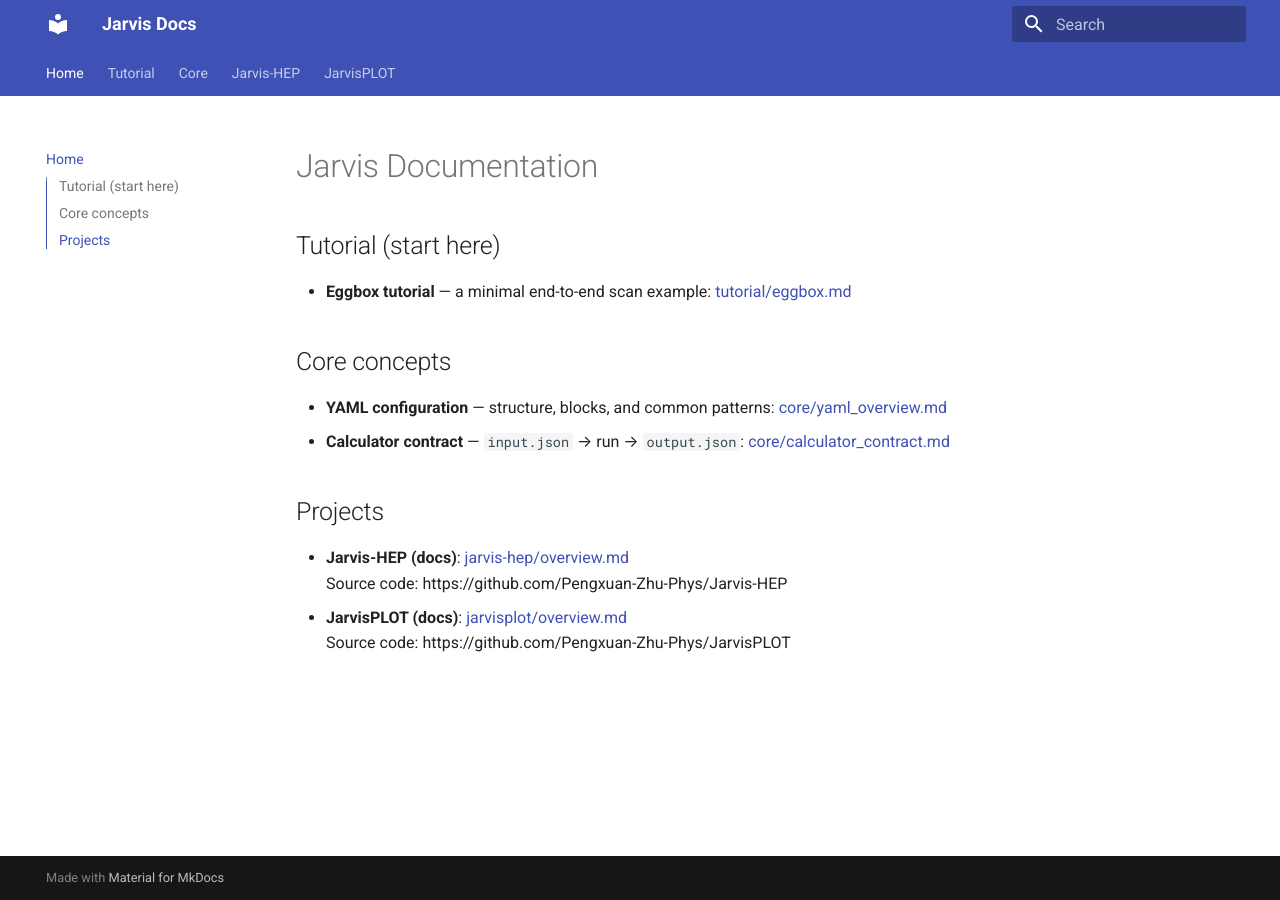
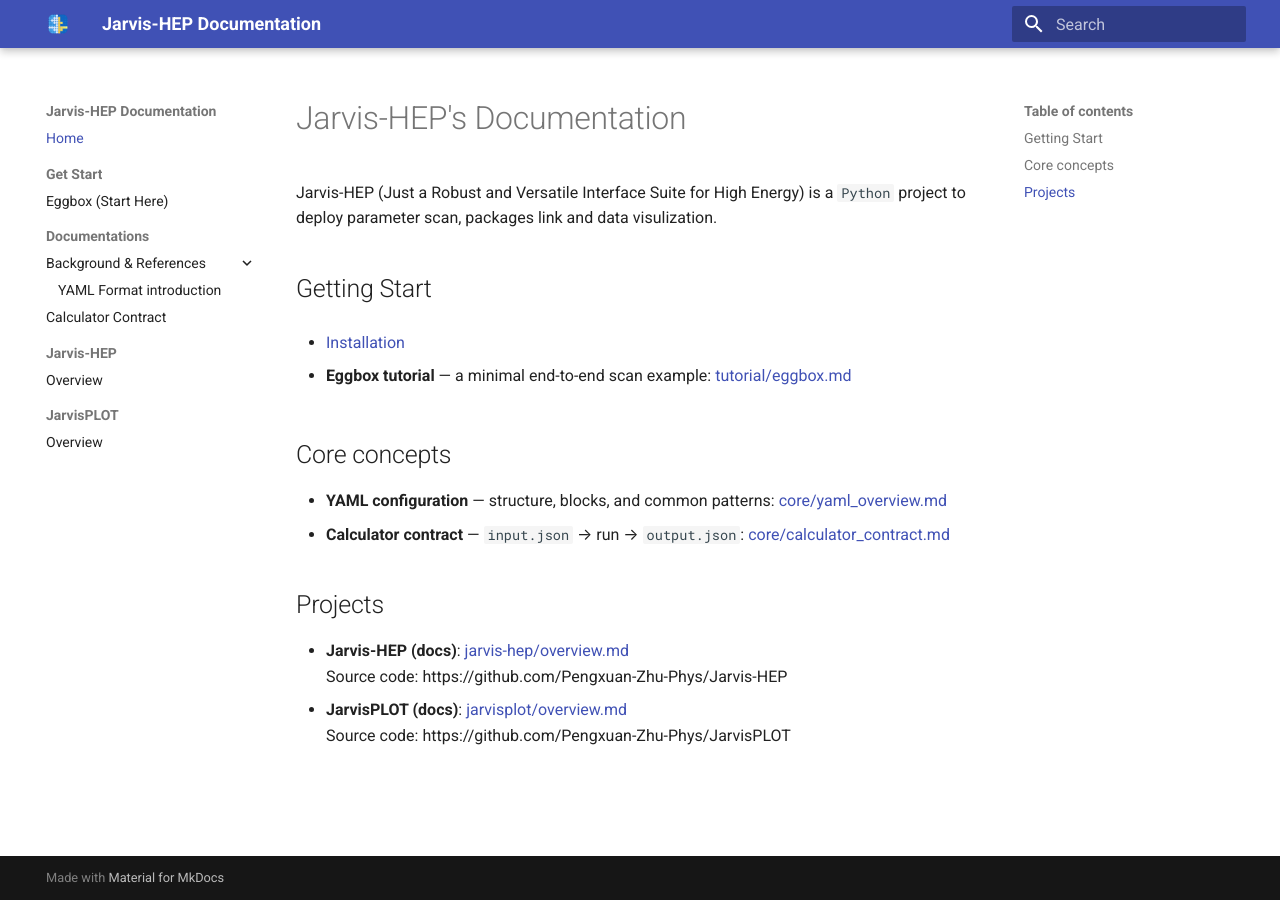
Before and after one commit to Pengxuan-Zhu-Phys/Jarvis-Docs, an MkDocs documentation site: the page built from docs/index.md, in a window 1280 px wide. Built offline with MkDocs 1.6.1 and Material for MkDocs 9.7.7, drawn with Linux system fonts in a browser that asks for light colours.

Commit message:
Create Jarvis-Docs

```diff
--- a/docs/index.md
+++ b/docs/index.md
@@ -1,6 +1,10 @@
-# Jarvis Documentation
+# Jarvis-HEP's Documentation
 
-## Tutorial (start here)
+Jarvis-HEP (Just a Robust and Versatile Interface Suite for High Energy) is a `Python` project to deploy parameter scan, packages link and data visulization.
+
+## Getting Start
+
+- [Installation]()
 
 - **Eggbox tutorial** — a minimal end-to-end scan example: [tutorial/eggbox.md](tutorial/eggbox.md)
 
--- a/mkdocs.yml
+++ b/mkdocs.yml
@@ -1,14 +1,14 @@
-site_name: Jarvis Docs
+site_name: Jarvis-HEP Documentation
 site_url: https://pengxuan-zhu-phys.github.io/Jarvis-Docs/
 
 theme:
   name: material
+  logo: assets/JarvisHEP.png
+  favicon: assets/JarvisHEP.png
   features:
-    - navigation.tabs
     - navigation.sections
     - navigation.expand
     - navigation.top
-    - toc.integrate
     - search.suggest
     - search.highlight
     - content.code.copy
@@ -18,10 +18,11 @@ plugins:
 
 nav:
   - Home: index.md
-  - Tutorial:
+  - Get Start:
       - Eggbox (Start Here): tutorial/eggbox.md
-  - Core:
-      - YAML Overview: core/yaml_overview.md
+  - Documentations:
+      - Background & References:
+          - YAML Format introduction: yaml/yaml_introduction.md
       - Calculator Contract: core/calculator_contract.md
   - Jarvis-HEP:
       - Overview: jarvis-hep/overview.md
```
Also changed, not shown: docs/yaml/yaml_introduction.md (added, +241 -0 lines), docs/assets/JarvisHEP.png (added), docs/assets/calculator.png (added), docs/assets/inputfile.png (added), docs/assets/library.png (added), docs/assets/outputfile.png (added), docs/assets/sampler.png (added), 2 other files.
